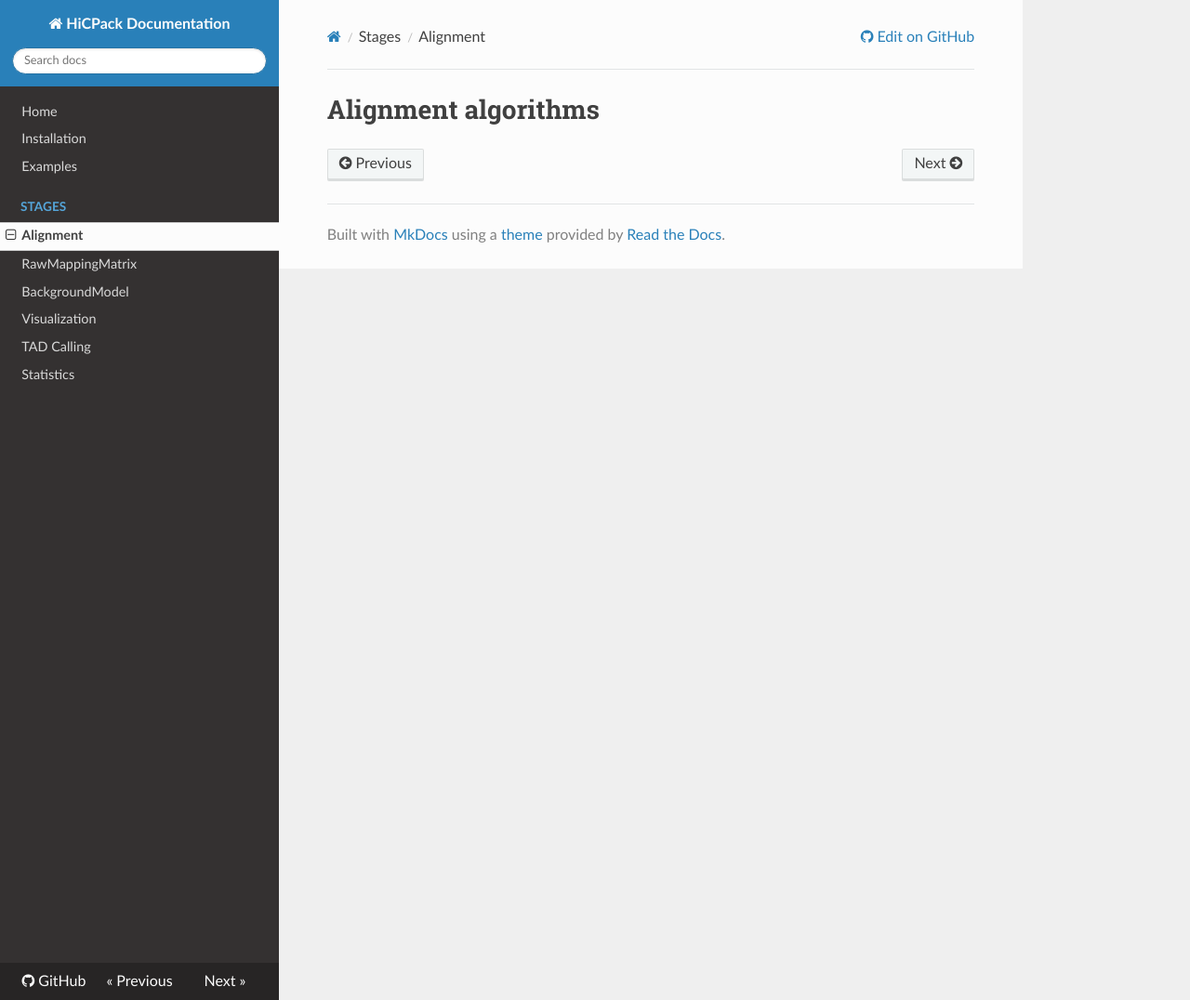
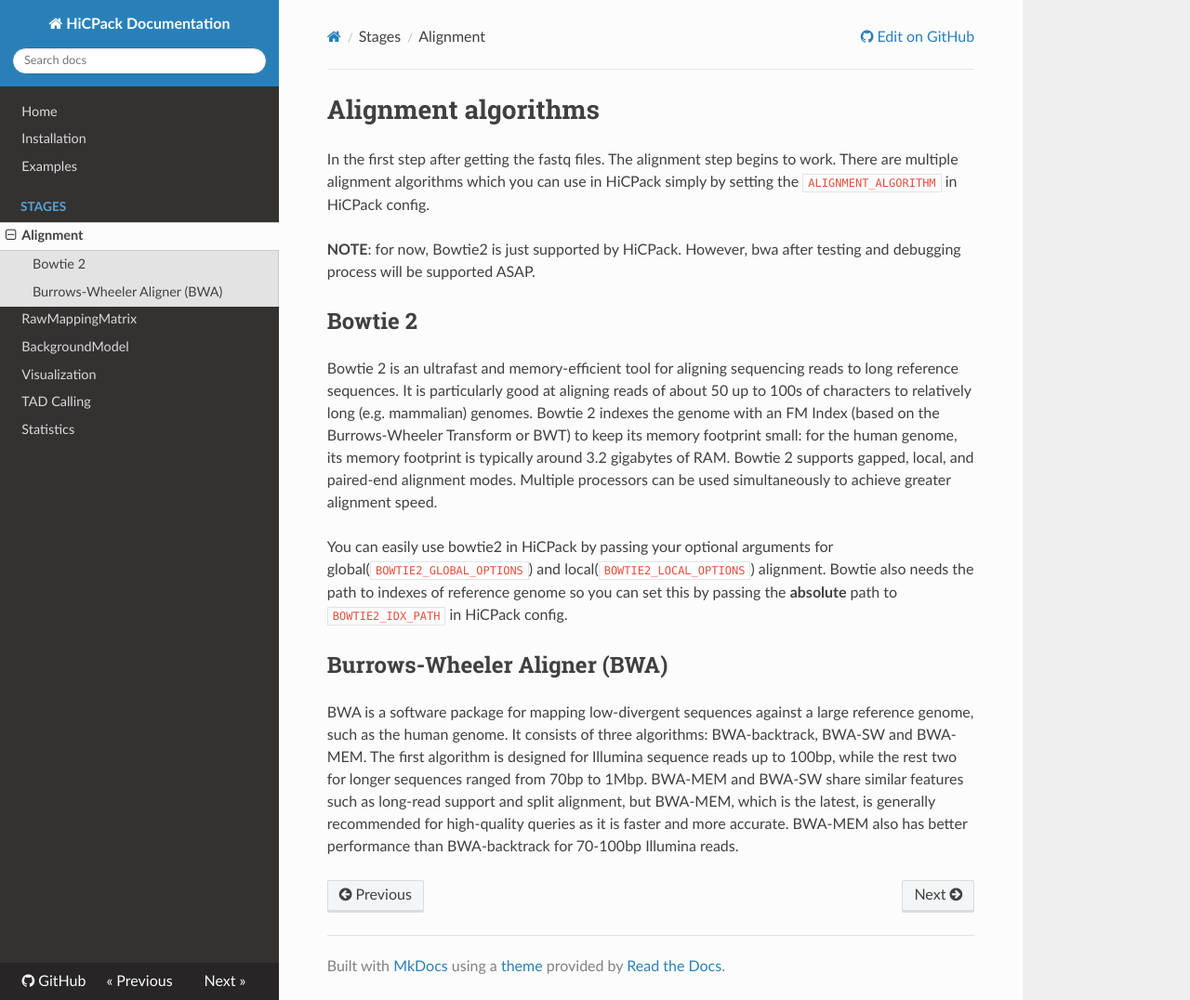
Before and after one commit to Naghipourfar/HiCPack, an MkDocs documentation site: the page built from docs/alignment.md, in a window 1280 px wide and 1076 px high. Shown: the whole window at 93% size. Built offline with MkDocs 1.6.1, drawn with Linux system fonts in a browser that asks for light colours; nearby versions of some CDN libraries; old or Windows-style settings are respelled for this version of MkDocs.

Commit message:
alignment done

```diff
--- a/docs/alignment.md
+++ b/docs/alignment.md
@@ -1 +1,14 @@
 # Alignment algorithms
+In the first step after getting the fastq files. The alignment step begins to work. There are multiple alignment algorithms which you can use in HiCPack simply by setting the `ALIGNMENT_ALGORITHM` in HiCPack config.
+
+__NOTE__: for now, Bowtie2 is just supported by HiCPack. However, bwa after testing and debugging process will be supported ASAP.
+
+## Bowtie 2
+
+Bowtie 2 is an ultrafast and memory-efficient tool for aligning sequencing reads to long reference sequences. It is particularly good at aligning reads of about 50 up to 100s of characters to relatively long (e.g. mammalian) genomes. Bowtie 2 indexes the genome with an FM Index (based on the Burrows-Wheeler Transform or BWT) to keep its memory footprint small: for the human genome, its memory footprint is typically around 3.2 gigabytes of RAM. Bowtie 2 supports gapped, local, and paired-end alignment modes. Multiple processors can be used simultaneously to achieve greater alignment speed.
+
+You can easily use bowtie2 in HiCPack by passing your optional arguments for global(`BOWTIE2_GLOBAL_OPTIONS`) and local(`BOWTIE2_LOCAL_OPTIONS`) alignment. Bowtie also needs the path to indexes of reference genome so you can set this by passing the __absolute__ path to `BOWTIE2_IDX_PATH` in HiCPack config.
+
+## Burrows-Wheeler Aligner (BWA)
+
+BWA is a software package for mapping low-divergent sequences against a large reference genome, such as the human genome. It consists of three algorithms: BWA-backtrack, BWA-SW and BWA-MEM. The first algorithm is designed for Illumina sequence reads up to 100bp, while the rest two for longer sequences ranged from 70bp to 1Mbp. BWA-MEM and BWA-SW share similar features such as long-read support and split alignment, but BWA-MEM, which is the latest, is generally recommended for high-quality queries as it is faster and more accurate. BWA-MEM also has better performance than BWA-backtrack for 70-100bp Illumina reads.
```
